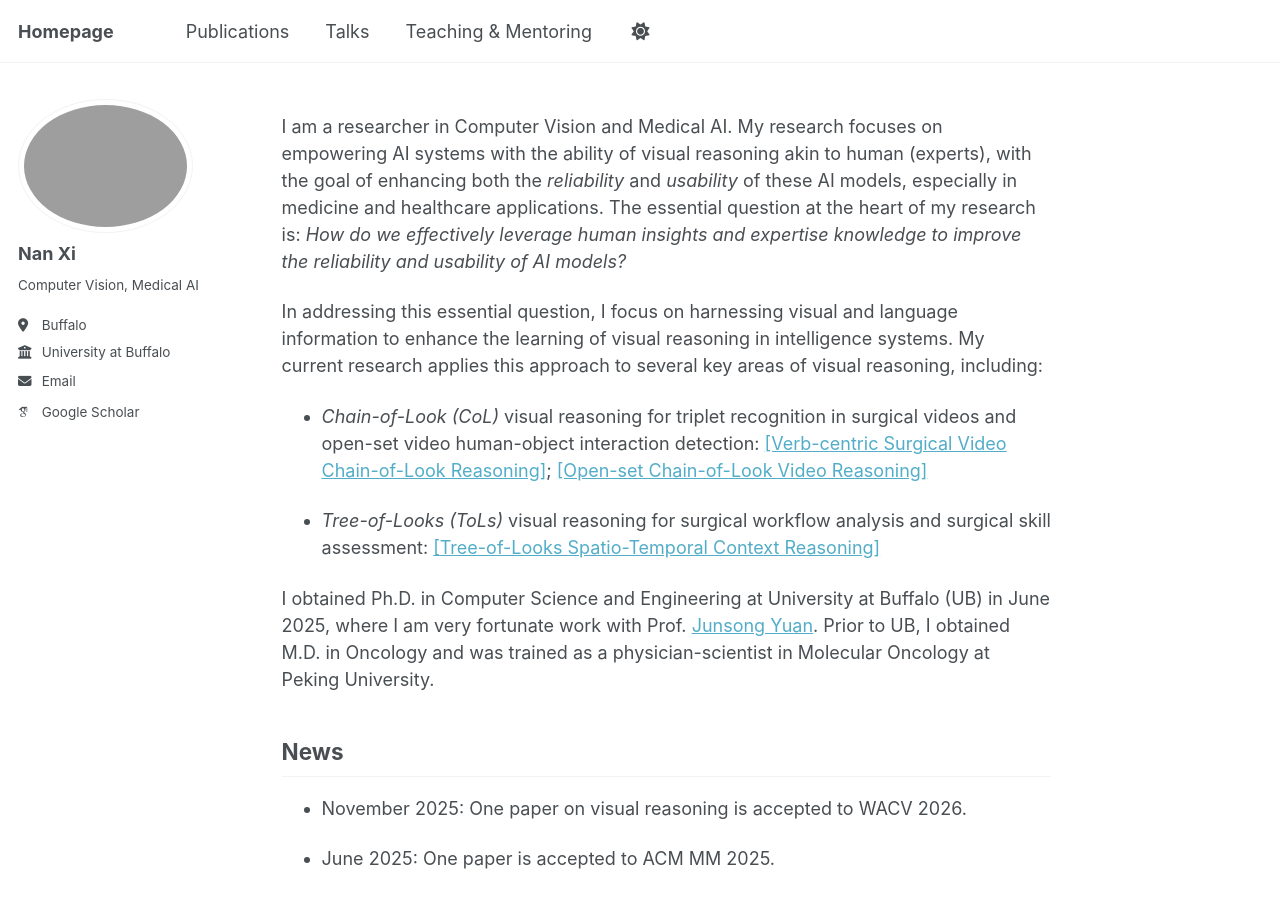
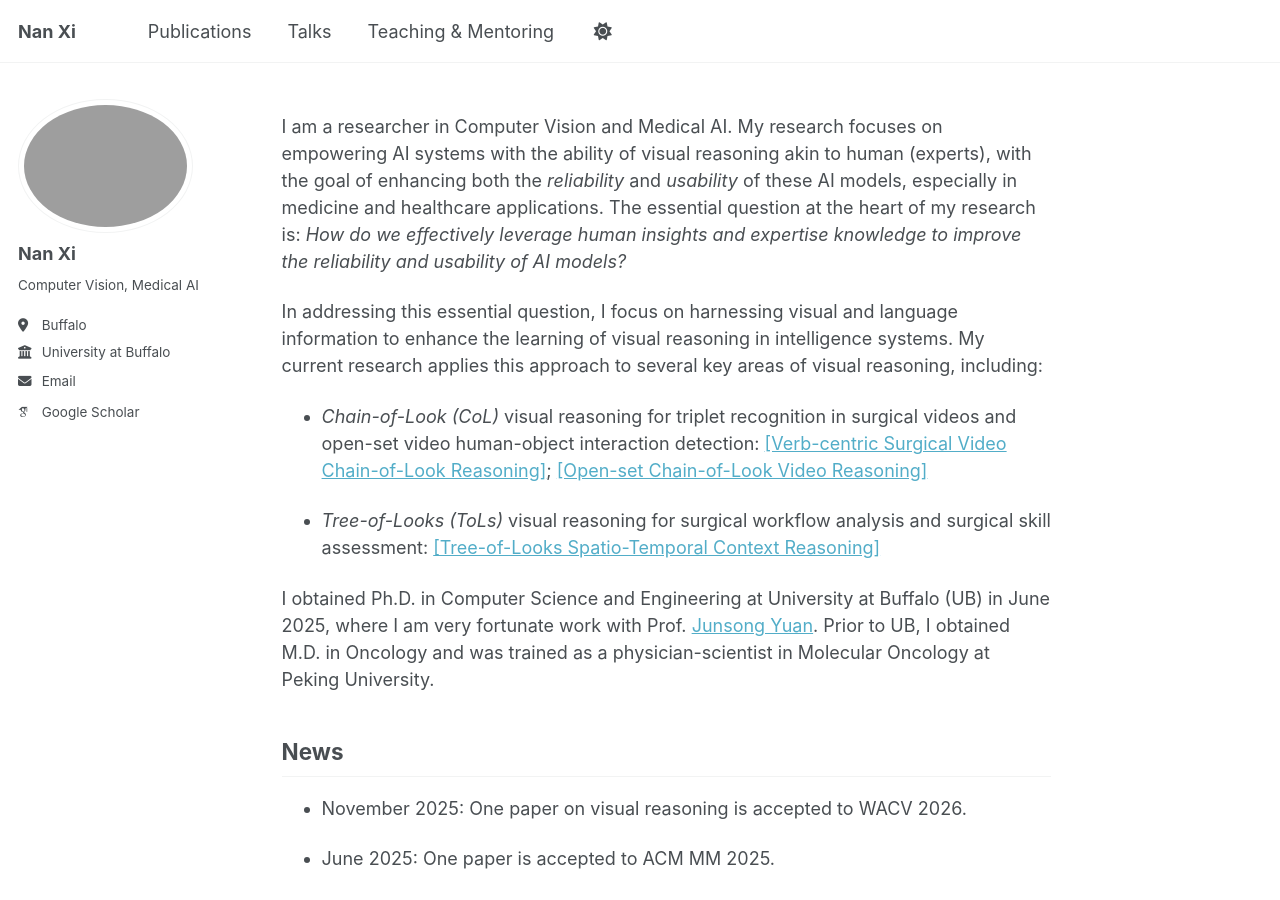
Before and after one commit to southnx/southnx.github.io, a Jekyll site: the page built from _pages/about.md, in a window 1280 px wide and 900 px high. Built offline with Jekyll 4.4.1, drawn with Linux system fonts in a browser that asks for light colours; some web fonts are replaced; a script that is not in the unit is left out.

Commit message:
Change site title from 'Homepage' to 'Nan Xi'

```diff
--- a/_config.yml
+++ b/_config.yml
@@ -9,7 +9,7 @@
 # Basic Site Settings
 locale                   : "en-US"
 site_theme               : "default" # Currently available options are "default", "air"
-title                    : "Homepage"
+title                    : "Nan Xi"
 title_separator          : "-"
 name                     : &name "Nan Xi"
 description              : &description "personal description"
```
